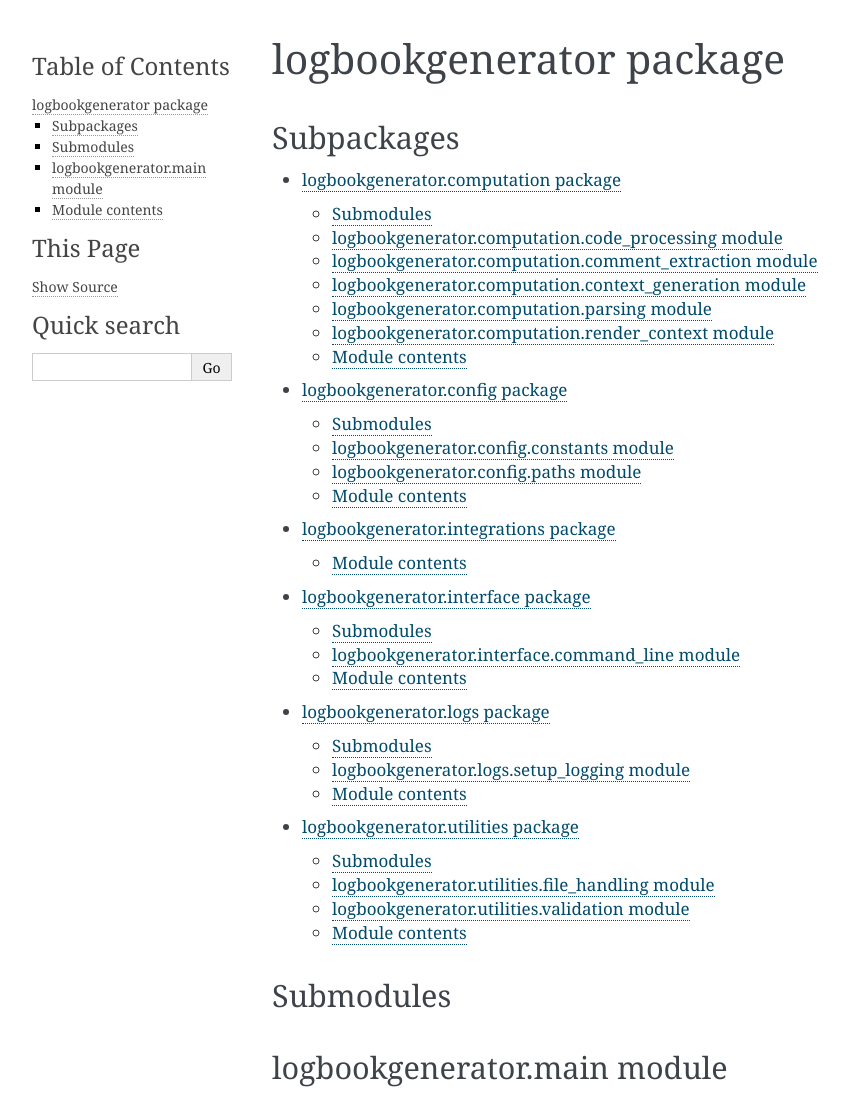
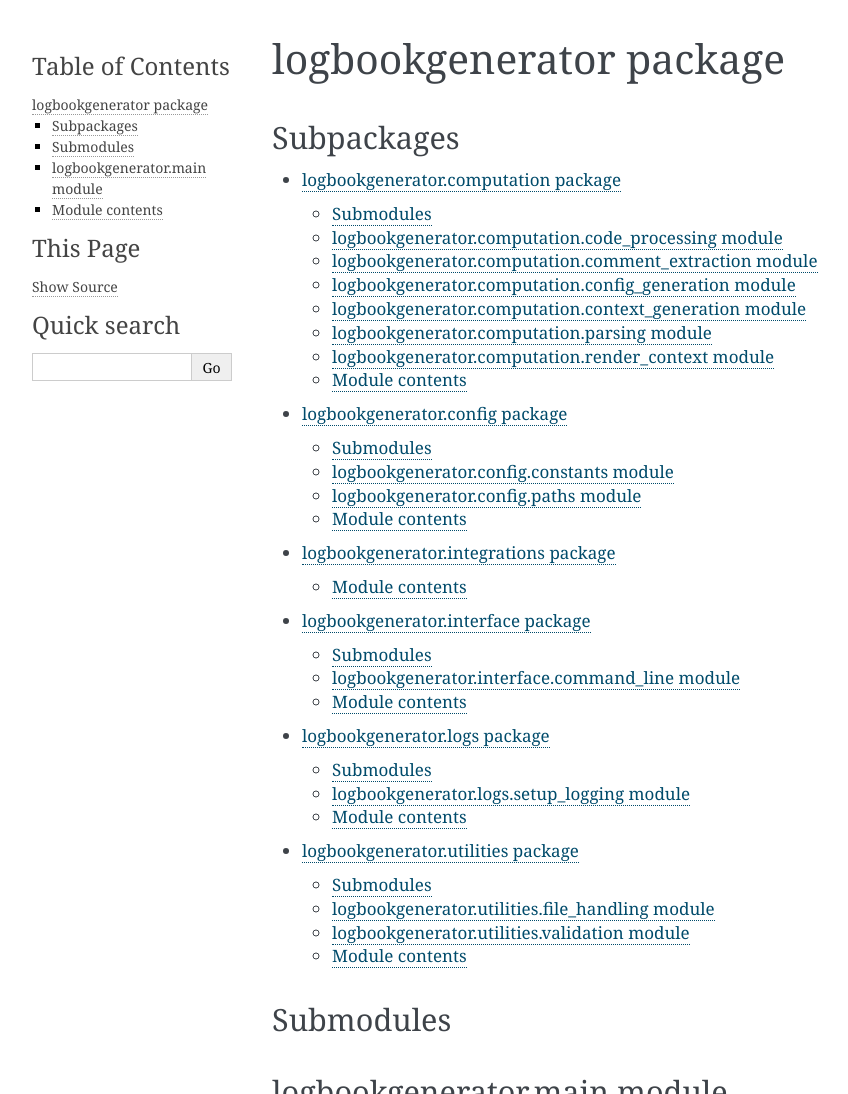
Before and after one commit to unkokaeru/logbookgenerator, a Sphinx documentation site: the page built from docs/source/logbookgenerator.rst, in a window 1280 px wide, cut to the strip 0-1094 px from the top of the page. Shown: the whole strip, without its empty margins (148-996 px from the left). Built offline with Sphinx 7.4.7, drawn with Linux system fonts in a browser that asks for light colours.

Commit message:
@auto Update docs

```diff
--- a/docs/source/logbookgenerator.computation.rst
+++ b/docs/source/logbookgenerator.computation.rst
@@ -16,6 +16,14 @@
 -------------------------------------------------------
 
 .. automodule:: logbookgenerator.computation.comment_extraction
+   :members:
+   :undoc-members:
+   :show-inheritance:
+
+logbookgenerator.computation.config\_generation module
+------------------------------------------------------
+
+.. automodule:: logbookgenerator.computation.config_generation
    :members:
    :undoc-members:
    :show-inheritance:
```
Also changed, not shown: 14 other files.
